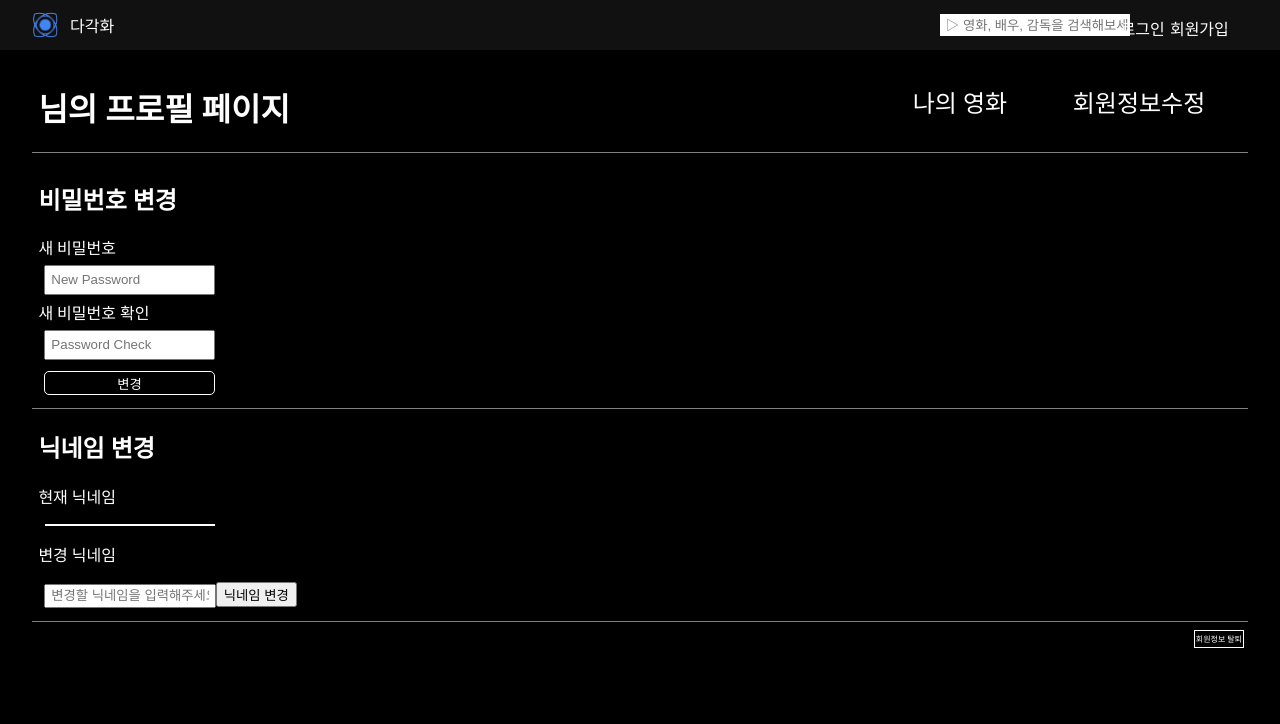
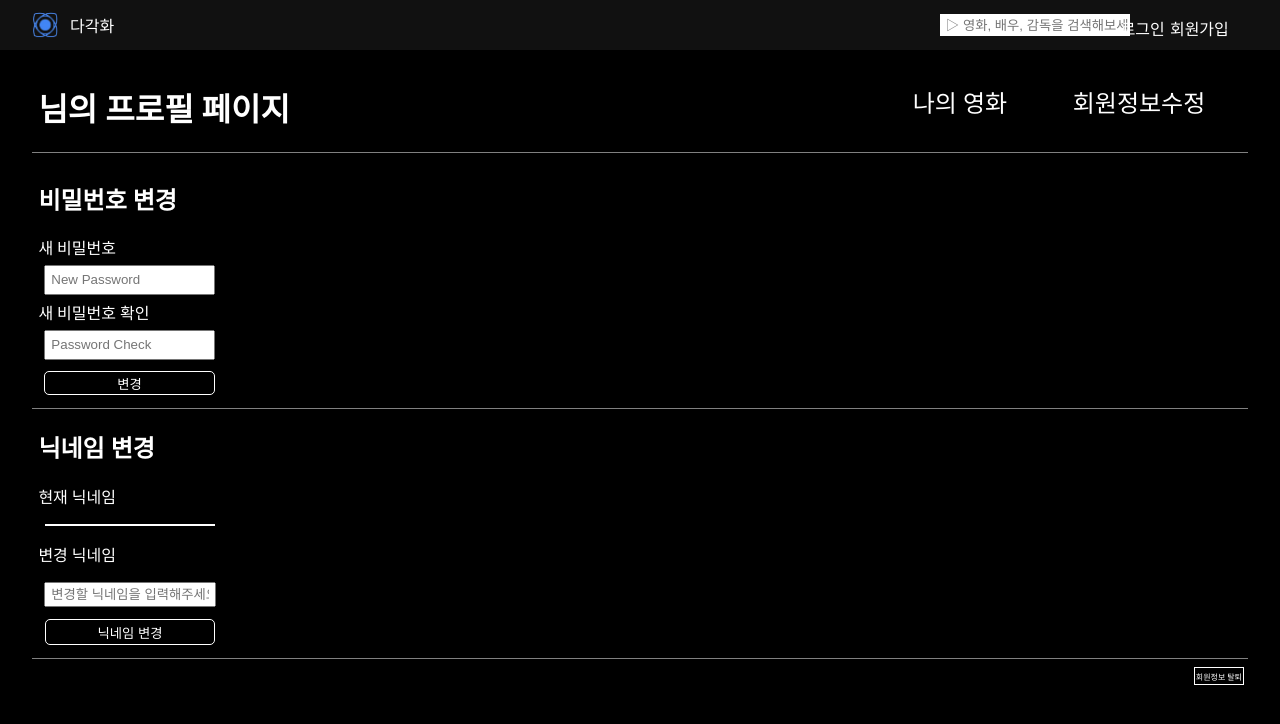
Before and after one commit to JangHyoSeong/movie-project, a Vue app in the folder final-pjt/final-pjt-front/: page /profile/update in a window 1280 px wide. Shown: the top 724 px of the page. Built offline with nearby package versions, Linux system fonts and the light colour scheme; no server answers.

Commit message:
디자인구성

```diff
--- a/final-pjt/final-pjt-front/src/views/ProfileDetail/UpdateView.vue
+++ b/final-pjt/final-pjt-front/src/views/ProfileDetail/UpdateView.vue
@@ -20,7 +20,9 @@
     <p class="nownickname">{{ userData.username }}</p>
     <p>변경 닉네임</p>
     <input class="afternickname" type="text" placeholder="변경할 닉네임을 입력해주세요" v-model="newUsername" />
-    <button @click="updateUsername">닉네임 변경</button>
+    <div>
+      <button class="nickname-btn" @click="updateUsername">닉네임 변경</button>
+    </div>
   </div>
 
   <hr>
@@ -133,6 +135,22 @@ const passwordUpdate = function () {
   left: 3%;
 }
 
+.nickname-btn {
+  margin: 1%  0%  0% 0.5%;
+  width: 13.3%;
+  border: 1px solid white;
+  border-radius: 5px;
+  background-color: black;
+  color: white;
+  padding: 0.2%;
+}
+
+.nickname-btn:hover {
+  background-color: #166AE8;
+  color: white;
+  border-style: none;
+}
+
 .profile-container {
   position: relative;
   left: 3%;
```
